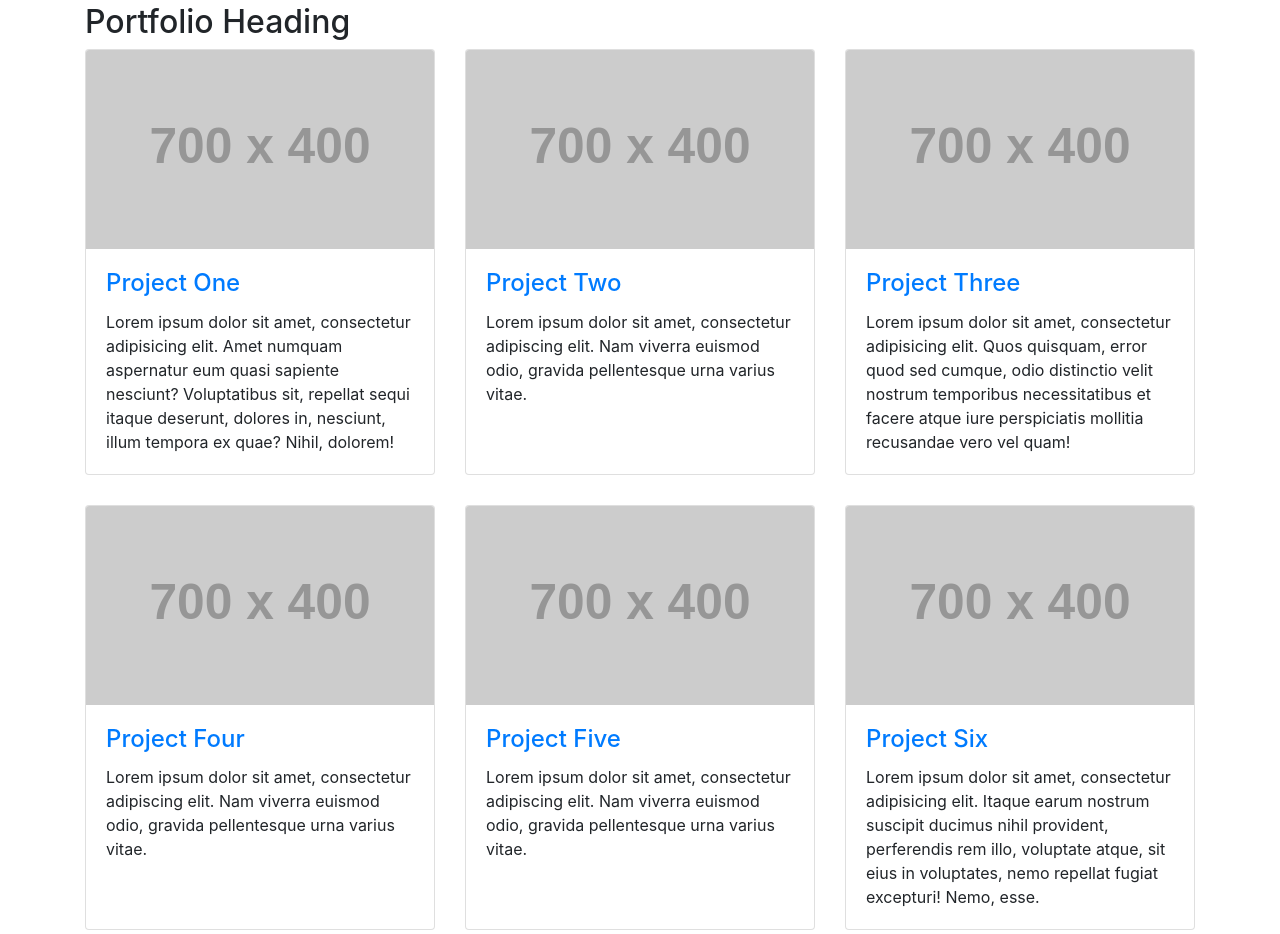
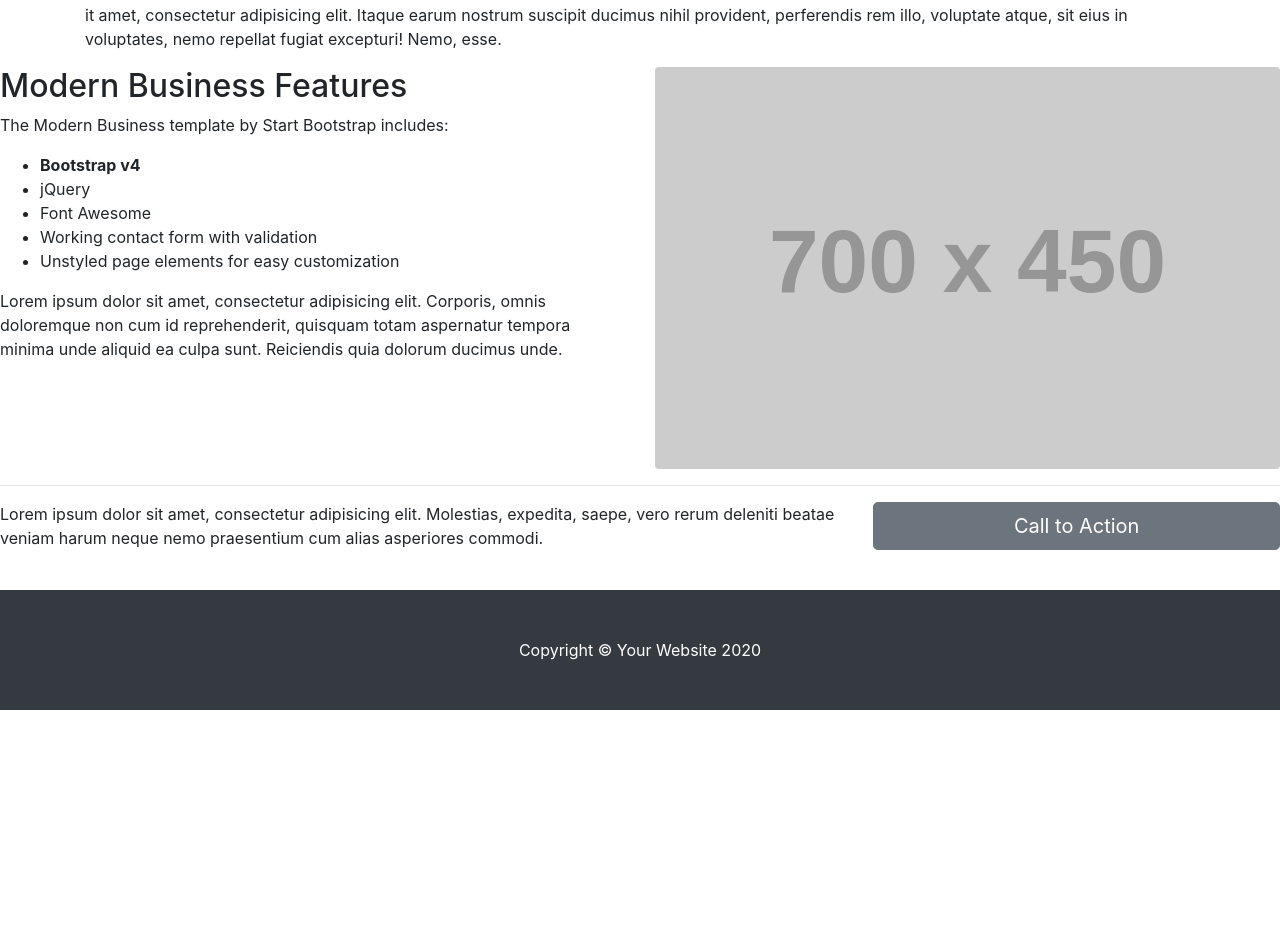
Before and after one commit to cat-ksp/1seond-2, a website: page index.html in a window 1280 px wide. Shown: the part 1020-1954 px from the top of the page. After the commit the page ends 1730 px from the top, so only its background shows below. Drawn offline with Linux system fonts and the light colour scheme; placeholder pictures from the web are drawn by us.

Commit message:
Add files via upload

```diff
--- a/index.html
+++ b/index.html
@@ -162,72 +162,7 @@
     <!-- /.row -->
 
     <!-- Portfolio Section -->
-    <h2>Portfolio Heading</h2>
-
-    <div class="row">
-      <div class="col-lg-4 col-sm-6 portfolio-item">
-        <div class="card h-100">
-          <a href="#"><img class="card-img-top" src="http://placehold.it/700x400" alt=""></a>
-          <div class="card-body">
-            <h4 class="card-title">
-              <a href="#">Project One</a>
-            </h4>
-            <p class="card-text">Lorem ipsum dolor sit amet, consectetur adipisicing elit. Amet numquam aspernatur eum quasi sapiente nesciunt? Voluptatibus sit, repellat sequi itaque deserunt, dolores in, nesciunt, illum tempora ex quae? Nihil, dolorem!</p>
-          </div>
-        </div>
-      </div>
-      <div class="col-lg-4 col-sm-6 portfolio-item">
-        <div class="card h-100">
-          <a href="#"><img class="card-img-top" src="http://placehold.it/700x400" alt=""></a>
-          <div class="card-body">
-            <h4 class="card-title">
-              <a href="#">Project Two</a>
-            </h4>
-            <p class="card-text">Lorem ipsum dolor sit amet, consectetur adipiscing elit. Nam viverra euismod odio, gravida pellentesque urna varius vitae.</p>
-          </div>
-        </div>
-      </div>
-      <div class="col-lg-4 col-sm-6 portfolio-item">
-        <div class="card h-100">
-          <a href="#"><img class="card-img-top" src="http://placehold.it/700x400" alt=""></a>
-          <div class="card-body">
-            <h4 class="card-title">
-              <a href="#">Project Three</a>
-            </h4>
-            <p class="card-text">Lorem ipsum dolor sit amet, consectetur adipisicing elit. Quos quisquam, error quod sed cumque, odio distinctio velit nostrum temporibus necessitatibus et facere atque iure perspiciatis mollitia recusandae vero vel quam!</p>
-          </div>
-        </div>
-      </div>
-      <div class="col-lg-4 col-sm-6 portfolio-item">
-        <div class="card h-100">
-          <a href="#"><img class="card-img-top" src="http://placehold.it/700x400" alt=""></a>
-          <div class="card-body">
-            <h4 class="card-title">
-              <a href="#">Project Four</a>
-            </h4>
-            <p class="card-text">Lorem ipsum dolor sit amet, consectetur adipiscing elit. Nam viverra euismod odio, gravida pellentesque urna varius vitae.</p>
-          </div>
-        </div>
-      </div>
-      <div class="col-lg-4 col-sm-6 portfolio-item">
-        <div class="card h-100">
-          <a href="#"><img class="card-img-top" src="http://placehold.it/700x400" alt=""></a>
-          <div class="card-body">
-            <h4 class="card-title">
-              <a href="#">Project Five</a>
-            </h4>
-            <p class="card-text">Lorem ipsum dolor sit amet, consectetur adipiscing elit. Nam viverra euismod odio, gravida pellentesque urna varius vitae.</p>
-          </div>
-        </div>
-      </div>
-      <div class="col-lg-4 col-sm-6 portfolio-item">
-        <div class="card h-100">
-          <a href="#"><img class="card-img-top" src="http://placehold.it/700x400" alt=""></a>
-          <div class="card-body">
-            <h4 class="card-title">
-              <a href="#">Project Six</a>
-            </h4>
-            <p class="card-text">Lorem ipsum dolor sit amet, consectetur adipisicing elit. Itaque earum nostrum suscipit ducimus nihil provident, perferendis rem illo, voluptate atque, sit eius in voluptates, nemo repellat fugiat excepturi! Nemo, esse.</p>
+  it amet, consectetur adipisicing elit. Itaque earum nostrum suscipit ducimus nihil provident, perferendis rem illo, voluptate atque, sit eius in voluptates, nemo repellat fugiat excepturi! Nemo, esse.</p>
           </div>
         </div>
       </div>
```
